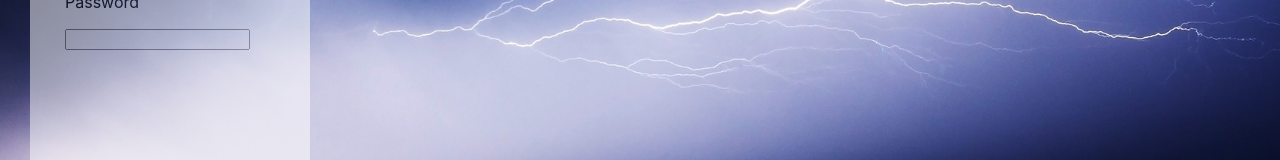
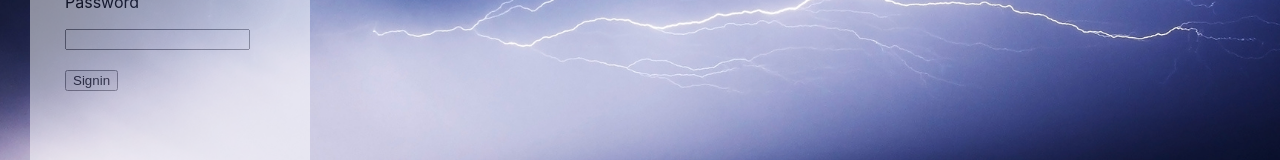
Before and after one commit to evadziwisdom/Weather-App, a React (Create React App) app: page / in a window 1280 px wide. Shown: the part 177-337 px from the top of the page. Built offline with nearby package versions, Linux system fonts and the light colour scheme.

Commit message:
evadziwisdom

```diff
--- a/src/App.css
+++ b/src/App.css
@@ -28,3 +28,8 @@ body {background-image:url(weatherBackground.jpg);
 form {
   padding-left: 20px;
 }
+
+button {
+  margin-top: 20px;
+  align-content: center;
+}
--- a/src/LoginComponent.js
+++ b/src/LoginComponent.js
@@ -1,4 +1,4 @@
-import React from 'react';
+import React, { useState } from 'react';
 import './App.css';
 
 function LoginComponent () {
@@ -11,6 +11,7 @@ function LoginComponent () {
                 <input type="text/email" />
                 <p>Password</p>
                 <input type="password"/>
+                <button>Signin</button>
             </form>
         </div>
 
```
